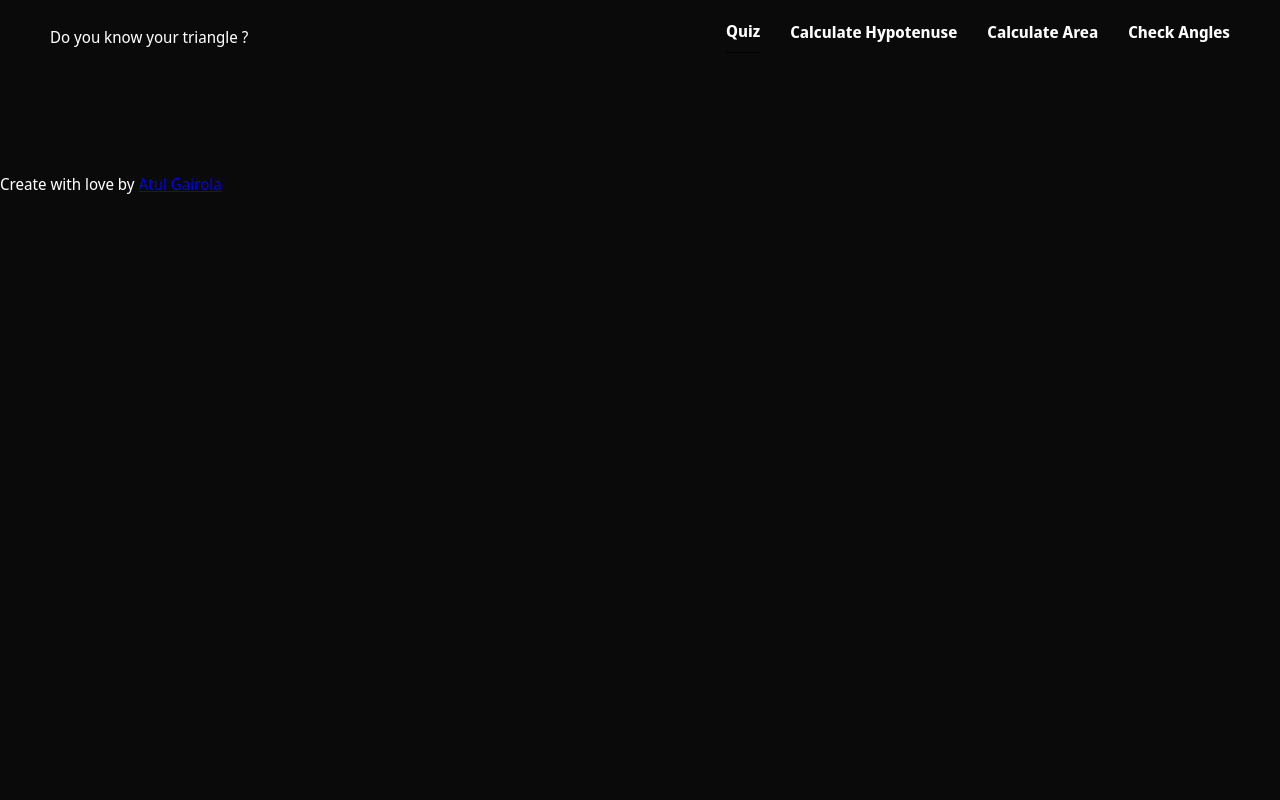
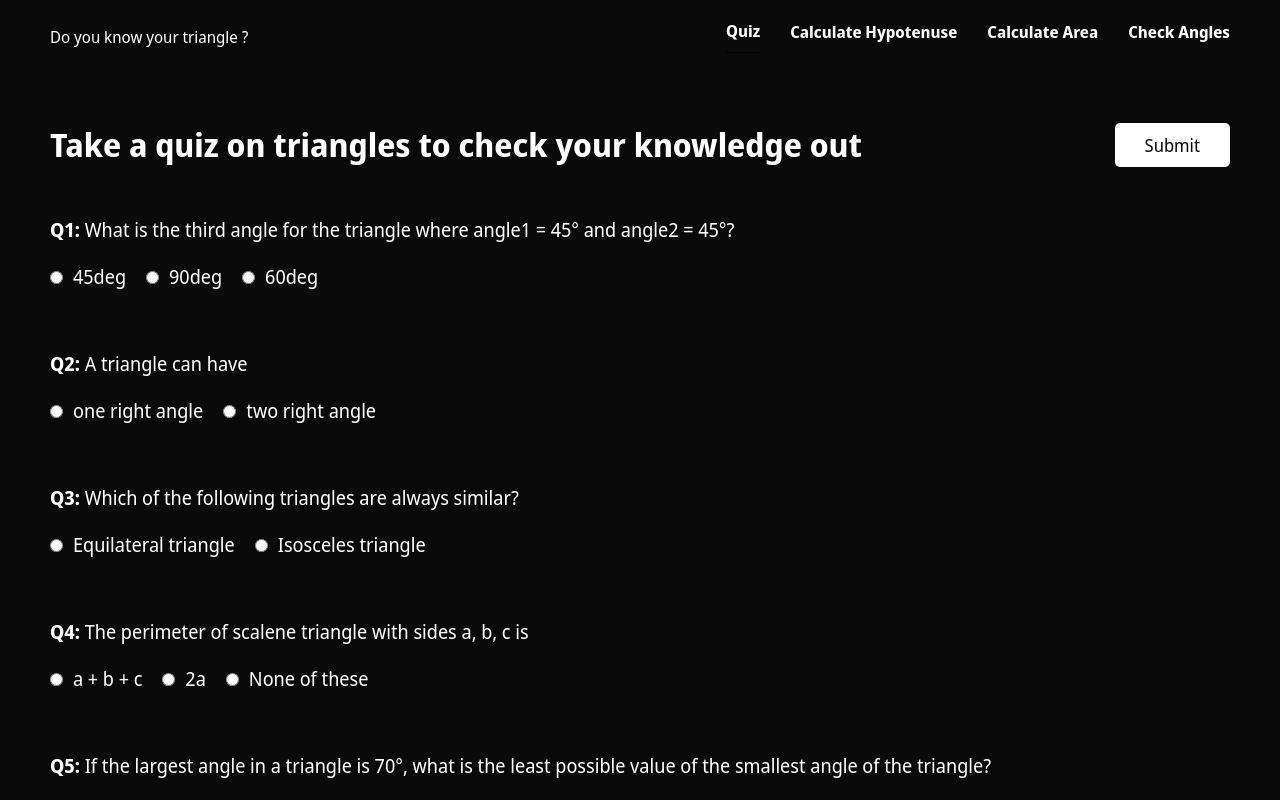
Before and after one commit to atul-gairola/do-you-know-your-triangles, a React (Create React App) app: page / in a window 1280 px wide. Both pictures are taken after a click on the item "Quiz". Shown: the top 800 px of the page. Built offline with nearby package versions, Linux system fonts and the light colour scheme.

Commit message:
feat: create quiz component

```diff
--- a/src/App.js
+++ b/src/App.js
@@ -2,6 +2,7 @@ import { useState } from "react";
 import "./App.css";
 
 import Home from "./components/Home";
+import Quiz from "./components/Quiz";
 
 function App() {
   const [currentNav, setCurrentNav] = useState(0);
@@ -20,35 +21,38 @@ function App() {
         <ul className="linksContainer">
           <li
             id={1}
-            className={currentNav === 1 && "activeLink"}
+            className={currentNav === 1 ? "activeLink" : ""}
             onClick={handleNavChange}
           >
             Quiz
           </li>
           <li
             id={2}
-            className={currentNav === 2 && "activeLink"}
+            className={currentNav === 2 ? "activeLink" : ""}
             onClick={handleNavChange}
           >
             Calculate Hypotenuse
           </li>
           <li
             id={3}
-            className={currentNav === 3 && "activeLink"}
+            className={currentNav === 3 ? "activeLink" : ""}
             onClick={handleNavChange}
           >
             Calculate Area
           </li>
           <li
             id={4}
-            className={currentNav === 4 && "activeLink"}
+            className={currentNav === 4 ? "activeLink" : ""}
             onClick={handleNavChange}
           >
             Check Angles
           </li>
         </ul>
       </nav>
-      <main>{currentNav === 0 && <Home />}</main>
+      <main>
+        {currentNav === 0 && <Home />}
+        {currentNav === 1 && <Quiz />}
+      </main>
       <footer>
         Create with love by <a href="https://atulgairola.tech">Atul Gairola</a>
       </footer>
--- /dev/null
+++ b/src/components/Quiz.css
@@ -0,0 +1,60 @@
+.quizContainer {
+  position: relative;
+}
+
+.quizContainer > h1 {
+  margin-bottom: 50px;
+}
+.question {
+  margin-bottom: 60px;
+  font-size: 1.2rem;
+}
+
+.question p {
+  margin-bottom: 20px;
+}
+
+.question span {
+  font-weight: bold;
+}
+
+.optionsContainer {
+  display: flex;
+  grid-gap: 20px;
+}
+
+.optionsContainer input {
+  margin-right: 10px;
+  cursor: pointer;
+}
+
+.optionsContainer label {
+  cursor: pointer;
+}
+
+.quizContainer > .buttonContainer {
+  position: absolute;
+  top: 0;
+  right: 0;
+}
+
+.buttonContainer > button {
+  padding: 10px 30px;
+  font-size: 1.1rem;
+  border: none;
+  border-radius: 5px;
+  background: #fff;
+  color: #0a0a0a;
+  cursor: pointer;
+  transition: 0.7s;
+}
+
+.buttonContainer > button:hover {
+  transform: translateY(-10px);
+}
+
+.buttonContainer > p {
+  font-size: 2rem;
+  font-weight: bold;
+  margin-top: 10px;
+}
--- /dev/null
+++ b/src/components/Quiz.jsx
@@ -0,0 +1,117 @@
+import React, { useState } from "react";
+import "./Quiz.css";
+
+function Question({ num, question, options, id, handleAnswers }) {
+  return (
+    <div className="question">
+      <p>
+        <span>Q{num}:</span> {question}
+      </p>
+      <div className="optionsContainer">
+        {options.map((cur, i) => (
+          <div key={i}>
+            <input
+              onChange={handleAnswers}
+              type="radio"
+              id={cur}
+              name={id}
+              value={cur}
+            />
+            <label htmlFor={cur}>{cur}</label>
+          </div>
+        ))}
+      </div>
+    </div>
+  );
+}
+
+function Quiz() {
+  const correctAnswers = {
+    q1: "90deg",
+    q2: "one right angle",
+    q3: "Equilateral triangle",
+    q4: "a + b + c",
+    q5: "30deg",
+  };
+
+  const [answers, setAnswers] = useState({
+    q1: "",
+    q2: "",
+    q3: "",
+    q4: "",
+    q5: "",
+  });
+
+  const [result, setResult] = useState(null);
+
+  const handleAnswers = (e) => {
+    const { name, value } = e.target;
+    setAnswers((prev) => ({
+      ...prev,
+      [name]: value,
+    }));
+  };
+
+  const handleSubmit = () => {
+    let count = 0;
+    setResult(null);
+    Object.keys(answers).forEach((cur) => {
+      if (correctAnswers[cur] === answers[cur]) count++;
+    });
+    setResult(count);
+  };
+
+  return (
+    <div className="quizContainer">
+      <h1>Take a quiz on triangles to check your knowledge out</h1>
+      <div className="questionsContainer">
+        <Question
+          num={1}
+          key={"q1"}
+          question=" What is the third angle for the triangle where angle1 = 45° and angle2 = 45°?"
+          options={["45deg", "90deg", "60deg"]}
+          id={"q1"}
+          handleAnswers={handleAnswers}
+        />
+        <Question
+          num={2}
+          key={"q2"}
+          question="A triangle can have"
+          options={["one right angle", "two right angle"]}
+          id={"q2"}
+          handleAnswers={handleAnswers}
+        />
+        <Question
+          num={3}
+          question="Which of the following triangles are always similar?"
+          key={"q3"}
+          options={["Equilateral triangle", "Isosceles triangle"]}
+          id={"q3"}
+          handleAnswers={handleAnswers}
+        />
+        <Question
+          num={4}
+          question="The perimeter of scalene triangle with sides a, b, c is"
+          key={"q4"}
+          options={["a + b + c", "2a", "None of these"]}
+          id={"q4"}
+          handleAnswers={handleAnswers}
+        />
+        <Question
+          num={5}
+          key={"q5"}
+          question="If the largest angle in a triangle is 70°, what is the least possible value of the smallest angle of the triangle?"
+          options={["30deg", "10deg"]}
+          id={"q5"}
+          handleAnswers={handleAnswers}
+        />
+      </div>
+      <div className="buttonContainer">
+        <button onClick={handleSubmit}>Submit</button>
+        {result !== null && <p>{result} / 5</p>}
+      </div>
+    </div>
+  );
+}
+
+export default Quiz;
```
